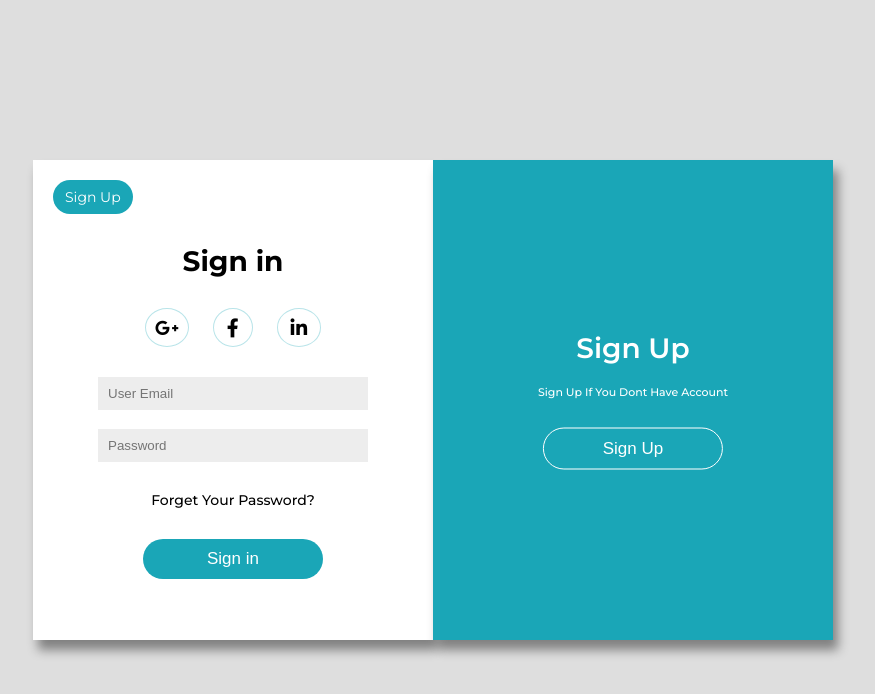
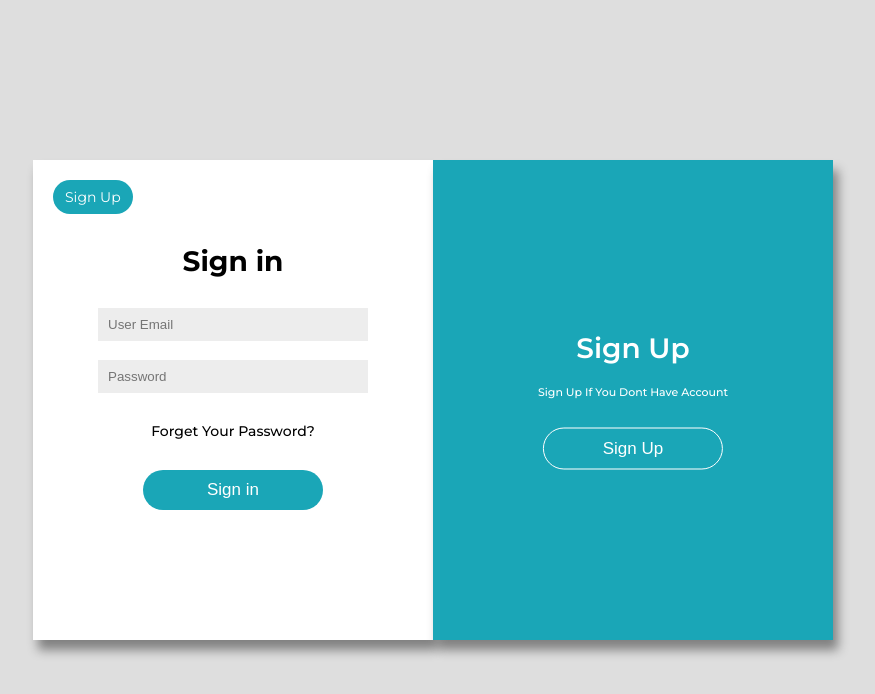
Before and after one commit to Mohamed-Ly/Dante_Ly, a plain HTML site: page Login/index.html in a window 1280 px wide. Shown: the whole page, without its empty margins (207-1082 px from the left). Drawn offline with Linux system fonts and the light colour scheme.

Commit message:
Update index.html

```diff
--- a/Login/index.html
+++ b/Login/index.html
@@ -20,13 +20,6 @@
             <aside>
                 <p class="first-sn">Sign Up</p>
                 <h2>Sign in</h2>
-                <div class="contact">
-                    <div class="social">
-                        <a class="google-efc" href="https://google.com" target="blank"><i class="fa-brands fa-google-plus-g"></i></a>
-                        <a href="https://facebook.com" target="blank"><i class="fa-brands fa-facebook-f"></i></a>
-                        <a href="https://linkedin.com" target="blank"><i class="fa-brands fa-linkedin-in"></i></a>
-                    </div>
-                    </div>
                 <form action="">
                     <div class="details">
                         <input class="first" type="text" required placeholder="User Email"><br><br>
```
